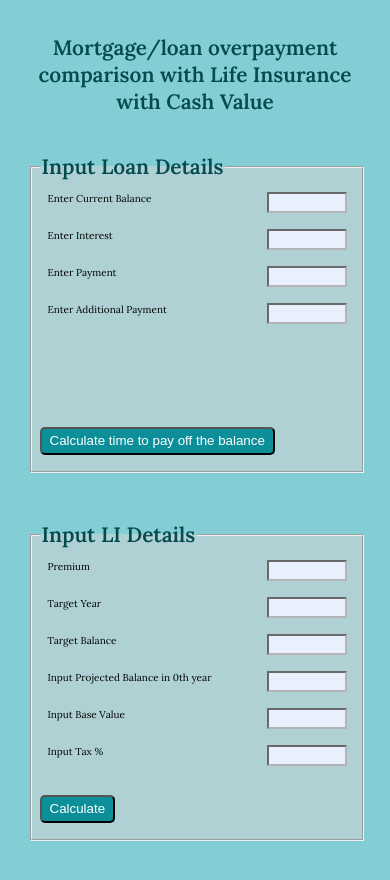
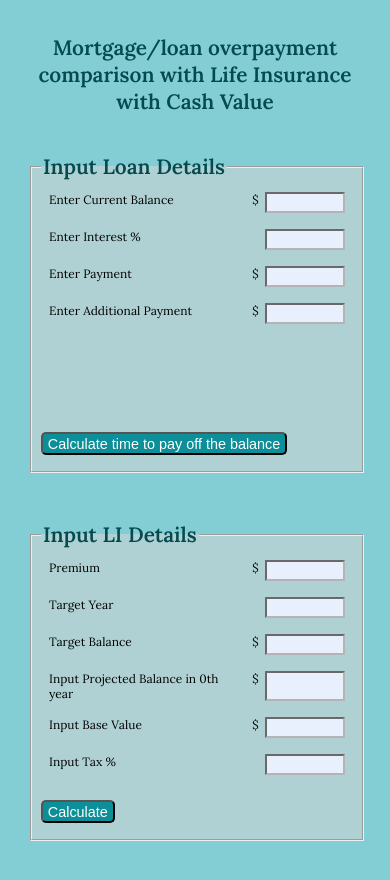
Before and after one commit to Svetanek/FinPlanning-concepts, a React (Create React App) app: page / in a window 390 px wide. Shown: the top 880 px of the page. Built offline with nearby package versions, Linux system fonts and the light colour scheme.

Commit message:
added currency sign before input and cleaned code

```diff
--- a/src/App.css
+++ /dev/null
@@ -1,53 +0,0 @@
-body {
-  font-family: 'Josefin Sans';
-  padding: 20px 60px;
-}
-
-a {
-  text-decoration: none;
-  color: black;
-}
-
-* {
-  box-sizing: border-box;
-}
-
-/* .App {
-  text-align: center;
-}
-
-.App-logo {
-  height: 40vmin;
-  pointer-events: none;
-}
-
-@media (prefers-reduced-motion: no-preference) {
-  .App-logo {
-    animation: App-logo-spin infinite 20s linear;
-  }
-}
-
-.App-header {
-  background-color: #282c34;
-  min-height: 100vh;
-  display: flex;
-  flex-direction: column;
-  align-items: center;
-  justify-content: center;
-  font-size: calc(10px + 2vmin);
-  color: white;
-}
-
-.App-link {
-  color: #61dafb;
-} */
-
-/* @keyframes App-logo-spin {
-  from {
-    transform: rotate(0deg);
-  }
-  to {
-    transform: rotate(360deg);
-  }
-    color: #61dafb;
-} */
--- a/src/components/Inputs/inputField1.js
+++ b/src/components/Inputs/inputField1.js
@@ -17,10 +17,10 @@ const LoanField1 = ({handleChange, handleSubmit, inputData}) => {
         <form onSubmit={handleSubmit} className="form">
        <fieldset className="form-fieldset">
          <legend className="form-legend">Input Loan Details</legend>
-         <FormInput name="balance" value={balance} onChange={handleChange} required>Enter Current Balance</FormInput>
-         <FormInput name="interest" value={interest} onChange={handleChange} required>Enter Interest</FormInput>
-         <FormInput name="payment" value={payment} onChange={handleChange} required>Enter Payment</FormInput>
-         <FormInput name="extrapay" value={extrapay} onChange={handleChange} required>Enter Additional Payment</FormInput>
+         <FormInput name="balance" value={balance} onChange={handleChange} currency required>Enter Current Balance</FormInput>
+         <FormInput name="interest" value={interest} onChange={handleChange} required>Enter Interest % </FormInput>
+         <FormInput name="payment" value={payment} onChange={handleChange} currency required>Enter Payment</FormInput>
+         <FormInput name="extrapay" value={extrapay} onChange={handleChange} currency required>Enter Additional Payment</FormInput>
          <button type="submit" >Calculate time to pay off the balance</button>
        </fieldset>
        </form>
--- a/src/components/Inputs/inputField2.js
+++ b/src/components/Inputs/inputField2.js
@@ -48,11 +48,11 @@ const LoanField2 = (props) =>  {
       <form onSubmit={handleSubmit} className="form">
        <fieldset className="form-fieldset">
          <legend className="form-legend">Input LI Details</legend>
-         <FormInput name="payment" value={extrapay? extrapay : premium} onChange={handleChange} >Premium</FormInput>
+         <FormInput name="premium" value={extrapay? extrapay : premium} onChange={handleChange} currency >Premium</FormInput>
          <FormInput name="targetYear" value={roundedYears? roundedYears : targetYear} onChange={handleChange}>Target Year</FormInput>
-         <FormInput name="targetBalance" value={futureBalance? futureBalance: targetBalance} onChange={handleChange} >Target Balance</FormInput>
-         <FormInput name="projectedBalance" value={projectedBalance} onChange={handleChange} >Input Projected Balance in {roundedYears}th year</FormInput>
-         <FormInput name="baseValue" value={baseValue} onChange={handleChange} >Input Base Value</FormInput>
+         <FormInput name="targetBalance" value={futureBalance? futureBalance: targetBalance} onChange={handleChange} currency required>Target Balance</FormInput>
+         <FormInput name="projectedBalance" value={projectedBalance} onChange={handleChange} currency required >Input Projected Balance in {roundedYears}th year</FormInput>
+         <FormInput name="baseValue" value={baseValue} onChange={handleChange} currency required >Input Base Value</FormInput>
          <FormInput name="tax" value={tax} onChange={handleChange} >Input Tax %</FormInput>
          <button type="submit" >Calculate</button>
        </fieldset>
--- a/src/components/Inputs/inputFields.styles.css
+++ /dev/null
@@ -1,56 +0,0 @@
-.form-container {
-  width: 50%;
-  padding: 2rem;
-}
-
-.form {
-  height: 20rem;
-  width: 80%;
-}
-.form-fieldset {
-  background-color: #d4d4d48a;
-  display: inline-block;
-  position: relative;
-  height: 100%;
-  width: 100%;
-}
-.form-legend {
-  color: #044a4f;
-}
-button {
-  position: absolute;
-  bottom: 1rem;
-  padding: 0.2rem;
-  background-color: #0c8f99;
-  color: #ffffff;
-}
-.form-text {
-  margin: 3rem 0;
-  width: 30rem;
-}
-
-@media screen and (max-width: 1200px) {
-  .form-container {
-    width: 80%;
-  }
-  .form {
-    width: 100%;
-    /* height: 30 rem; */
-  }
-  .form-text {
-    /* margin: 3rem 0; */
-    width: 100%;
-  }
-}
-@media screen and (max-width: 900px) {
-  .form-container {
-    width: 100%;
-  }
-}
-@media screen and (max-width: 500px) {
-  .form-container {
-    width: 100%;
-    font-size: 10px;
-    padding: 0;
-  }
-}
--- a/src/components/Inputs/inputFields.styles.scss
+++ b/src/components/Inputs/inputFields.styles.scss
@@ -8,7 +8,7 @@
     width: 100%;
   }
   @media screen and (max-width: 500px) {
-    font-size: 10px;
+    font-size: 12px;
     padding: 0;
   }
 
@@ -44,6 +44,10 @@
       &:active {
         outline: none;
       }
+      @media screen and (max-width: 500px) {
+        font-size: 1.2em;
+        padding: 0.1rem 0.3rem;
+      }
     }
   }
   .form-text {
--- a/src/components/container/container.js
+++ b/src/components/container/container.js
@@ -1,4 +1,4 @@
-import React, {useState, useMemo} from 'react'
+import React, {useState} from 'react'
 import LoanField1 from '../Inputs/inputField1';
 import LoanField2 from '../Inputs/inputField2';
 import {calcTime, calcFutureBalance, formStringToNum} from '../../utils';
--- a/src/components/form-input/form-input.js
+++ b/src/components/form-input/form-input.js
@@ -1,12 +1,13 @@
 import React from 'react';
 import './form-input.styles.scss';
 
-const FormInput = ({children, handleChange, htmlFor, ...otherProps}) => (
-  <div className="fieldset_line">
-  <label  >{children}</label>
-  <input  className="fieldset_input"
+const FormInput = ({children, handleChange, htmlFor, currency, ...otherProps}) => (
+  <div className="fieldsetLine">
+  <label className="fieldsetLine_label">{children}</label>
+  <div className="fieldsetLine_inputWrap">{currency? <span>$</span> : null} <input  className="fieldsetLine_input"
       onChange={handleChange}
       {...otherProps} />
+      </div>
   </div>
 )
 
--- a/src/components/form-input/form-input.styles.css
+++ /dev/null
@@ -1,25 +0,0 @@
-.fieldset_line {
-  display: flex;
-  justify-content: space-between;
-  padding: 0.5rem;
-}
-/* legend {
-  font-size: 1.2rem;
-  font-weight: 600;
-} */
-input {
-  margin-left: 0.5rem;
-  padding: 0.2 0.5rem;
-  background-color: rgb(232, 240, 254);
-  border-color: rgba(175, 174, 174, 0.897);
-  outline: none;
-}
-input:focus,
-input:active {
-  outline: none;
-}
-@media screen and (max-width: 500px) {
-  input {
-    width: 5rem;
-  }
-}
--- a/src/components/form-input/form-input.styles.scss
+++ b/src/components/form-input/form-input.styles.scss
@@ -1,23 +1,38 @@
-.fieldset_line {
+.fieldset {
+  &Line {
     display: flex;
     justify-content: space-between;
     padding: 0.5rem;
 
-  .fieldset_input {
-    margin-left: 0.5rem;
+    &_label {
+      margin-right: 0.5rem;
+    }
+    &_inputWrap {
+      display: flex;
+      justify-content: baseline;
+    }
+
+    &_input {
+      margin-left: 0.4rem;
       padding: 0.2 0.5rem;
       background-color: rgb(232, 240, 254);
       border-color: rgba(175, 174, 174, 0.897);
       outline: none;
+      // &::before {
+      //   content: '&yen';
+      // }
       &:focus,
-    input:active {
+      &:active {
         outline: none;
       }
+
       @media screen and (max-width: 500px) {
         width: 5rem;
       }
     }
   }
+}
+
 // legend {
 //   font-size: 1.2rem;
 //   font-weight: 600;
```
Also changed, not shown: 1 other file (tests, documents, lock files or other folders). Lines whose indentation alone changed are shown as unchanged.
